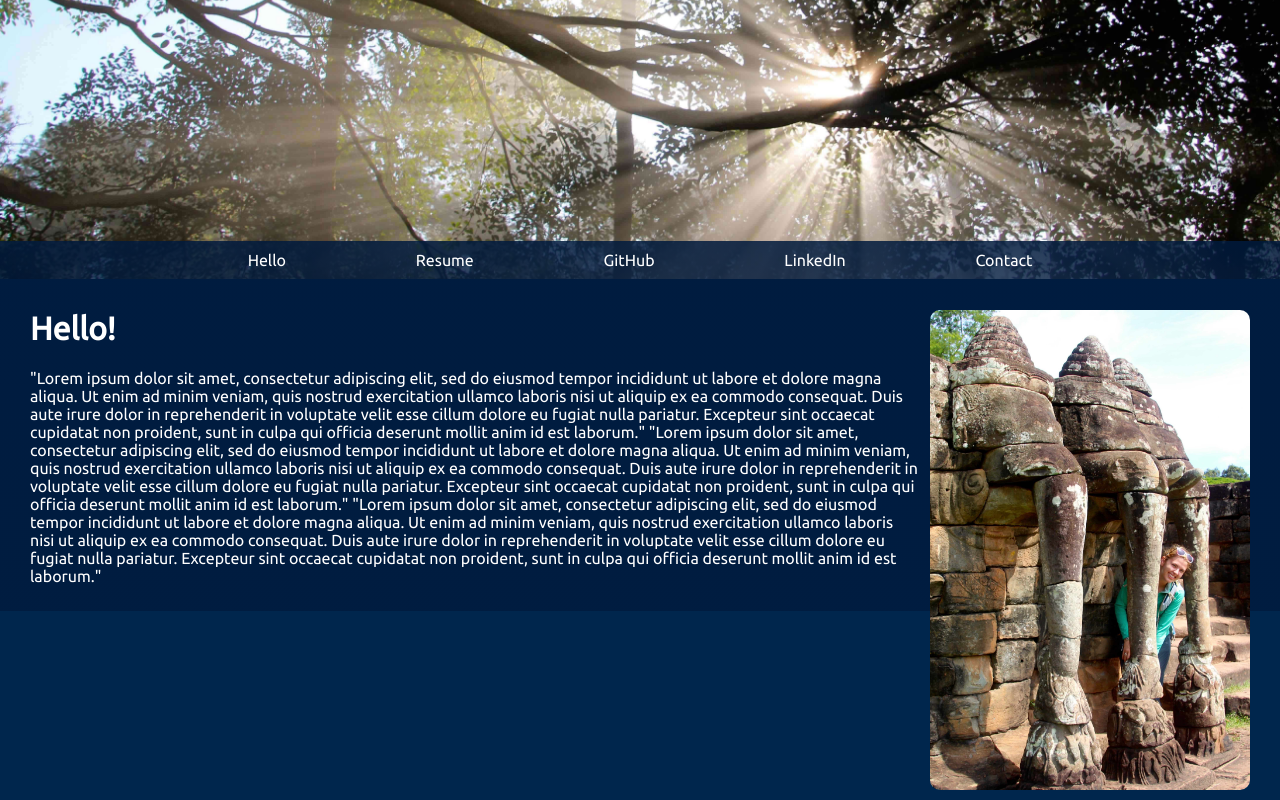
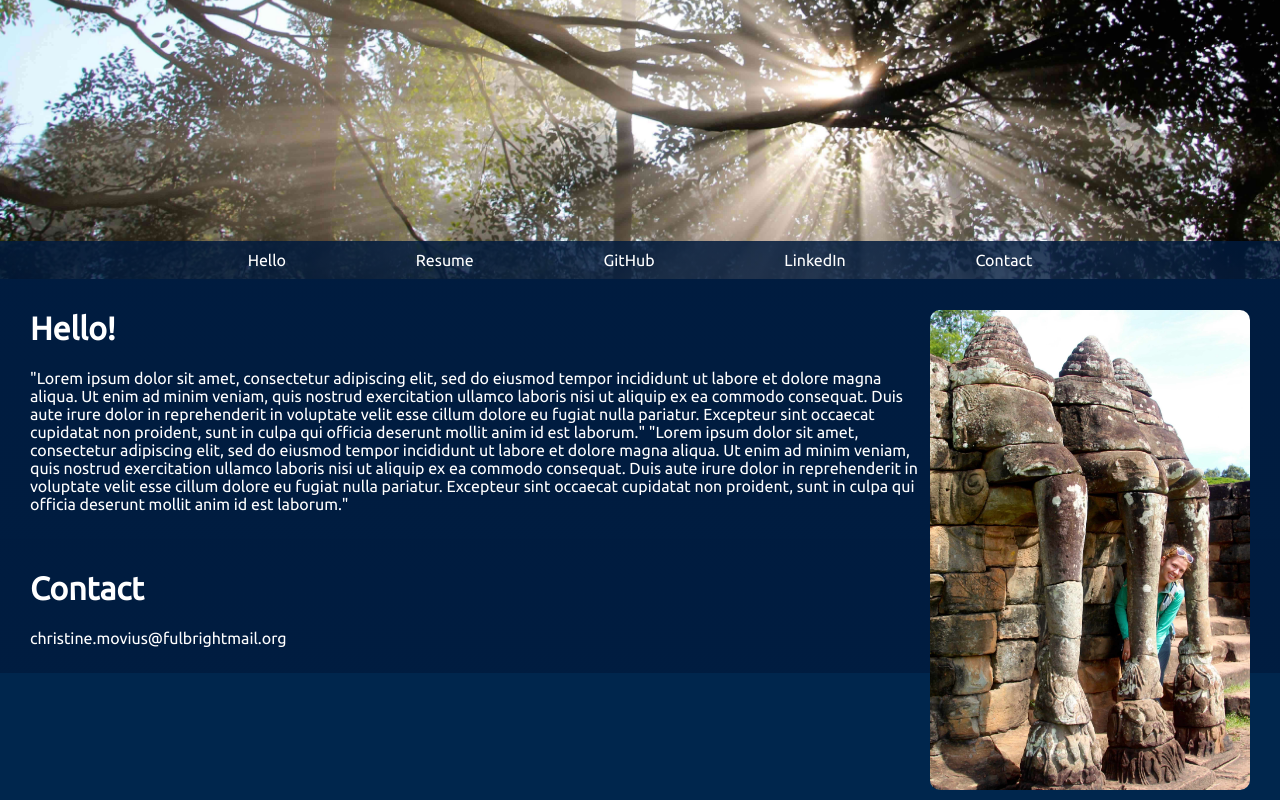
Before and after one commit to beckybeauchamp1/cmmovius.github.io, a plain HTML site: page index.html in a window 1280 px wide. Shown: the part 357-1157 px from the top of the page. Drawn offline with Linux system fonts and the light colour scheme.

Commit message:
added contact section

```diff
--- a/index.css
+++ b/index.css
@@ -67,3 +67,8 @@ img {
   margin-left: 10px;
   margin-bottom: 10px;
 }
+
+#contact {
+  text-align: left;
+  padding: 10px 30px;
+}
--- a/index.html
+++ b/index.html
@@ -17,7 +17,7 @@
       <a href='#' class = 'nav'>Resume</a>
       <a href='https://github.com/cmmovius' target='_blank' class = 'nav'>GitHub</a>
       <a href='https://www.linkedin.com/in/christinemovius' target='_blank' class = 'nav'>LinkedIn</a>
-      <a href='#' class = 'nav'>Contact</a>
+      <a href='#contact' class = 'nav'>Contact</a>
   </div>
 </header>
 
@@ -29,8 +29,15 @@
 
       "Lorem ipsum dolor sit amet, consectetur adipiscing elit, sed do eiusmod tempor incididunt ut labore et dolore magna aliqua. Ut enim ad minim veniam, quis nostrud exercitation ullamco laboris nisi ut aliquip ex ea commodo consequat. Duis aute irure dolor in reprehenderit in voluptate velit esse cillum dolore eu fugiat nulla pariatur. Excepteur sint occaecat cupidatat non proident, sunt in culpa qui officia deserunt mollit anim id est laborum."
       "Lorem ipsum dolor sit amet, consectetur adipiscing elit, sed do eiusmod tempor incididunt ut labore et dolore magna aliqua. Ut enim ad minim veniam, quis nostrud exercitation ullamco laboris nisi ut aliquip ex ea commodo consequat. Duis aute irure dolor in reprehenderit in voluptate velit esse cillum dolore eu fugiat nulla pariatur. Excepteur sint occaecat cupidatat non proident, sunt in culpa qui officia deserunt mollit anim id est laborum."
-      "Lorem ipsum dolor sit amet, consectetur adipiscing elit, sed do eiusmod tempor incididunt ut labore et dolore magna aliqua. Ut enim ad minim veniam, quis nostrud exercitation ullamco laboris nisi ut aliquip ex ea commodo consequat. Duis aute irure dolor in reprehenderit in voluptate velit esse cillum dolore eu fugiat nulla pariatur. Excepteur sint occaecat cupidatat non proident, sunt in culpa qui officia deserunt mollit anim id est laborum."
-      </p>
+      <!--"Lorem ipsum dolor sit amet, consectetur adipiscing elit, sed do eiusmod tempor incididunt ut labore et dolore magna aliqua. Ut enim ad minim veniam, quis nostrud exercitation ullamco laboris nisi ut aliquip ex ea commodo consequat. Duis aute irure dolor in reprehenderit in voluptate velit esse cillum dolore eu fugiat nulla pariatur. Excepteur sint occaecat cupidatat non proident, sunt in culpa qui officia deserunt mollit anim id est laborum."
+    --></p>
+  </div>
+
+  <div id='contact'>
+    <h1>Contact</h1>
+    <p>
+      christine.movius@fulbrightmail.org
+    </p>
   </div>
 
   <footer>
```
